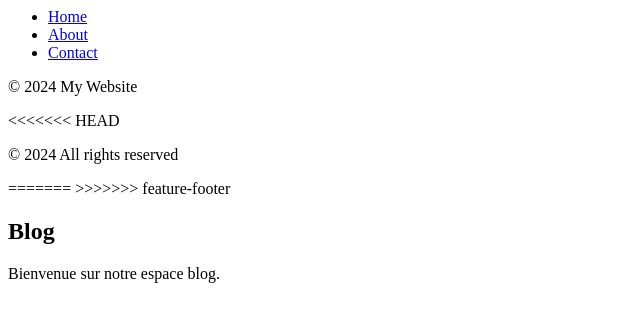
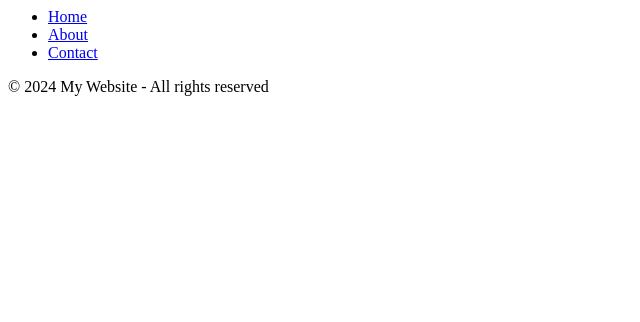
Before and after one commit to maryemtlili04-oss/site-web, a plain HTML site: page index.html in a window 1280 px wide. Shown: the whole page, without its empty margins (0-640 px from the left). Drawn offline with Linux system fonts and the light colour scheme.

Commit message:
Clean up index.html after merge conflict

```diff
--- a/index.html
+++ b/index.html
@@ -6,15 +6,5 @@
     </ul>
 </nav>
 <footer>
-    <p>© 2024 My Website</p>
-<<<<<<< HEAD
+    <p>© 2024 My Website - All rights reserved</p>
 </footer>
-<footer>
-    <p>© 2024 All rights reserved</p>
-=======
->>>>>>> feature-footer
-</footer>
-<section id="blog">
-    <h2>Blog</h2>
-    <p>Bienvenue sur notre espace blog.</p>
-</section>
```
